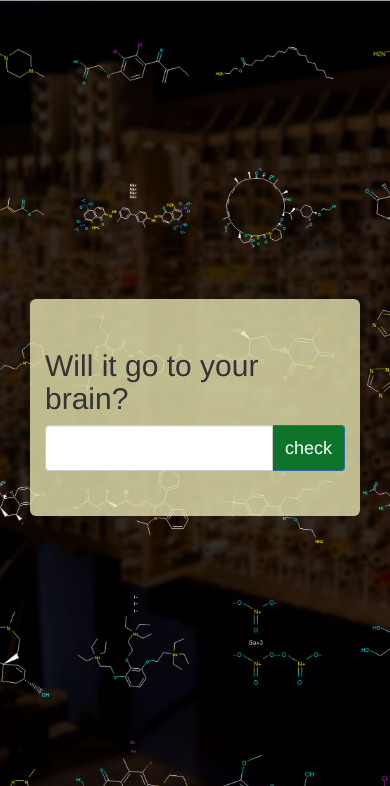
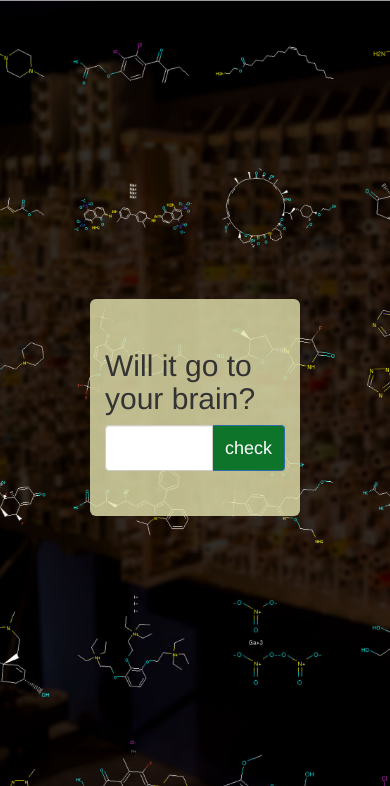
Before and after one commit to kevintandean/djangoqsar, a Django app: a page that uses templates/index.html in a window 390 px wide. Shown: the top 786 px of the page. Run offline with Django 3.2, Linux system fonts and the light colour scheme; parts of the project's set-up code (start-up, migrations or seed data) failed here and were passed over; some libraries are stand-ins or nearby versions.

```diff
--- a/templates/index.html
+++ b/templates/index.html
@@ -65,10 +65,10 @@
 <body>
 <div class="container">
     <div class="row vertical-center-row">
-        <div class="col-sm-3">
+        <div class="col-xs-2 col-sm-3">
 
         </div>
-        <div class="col-sm-6">
+        <div class="col-xs-8 col-sm-6">
             <div class="jumbotron">
                 <form class="form-group" onsubmit="return false;">
                     <h2>Will it go to your brain?</h2>
```
